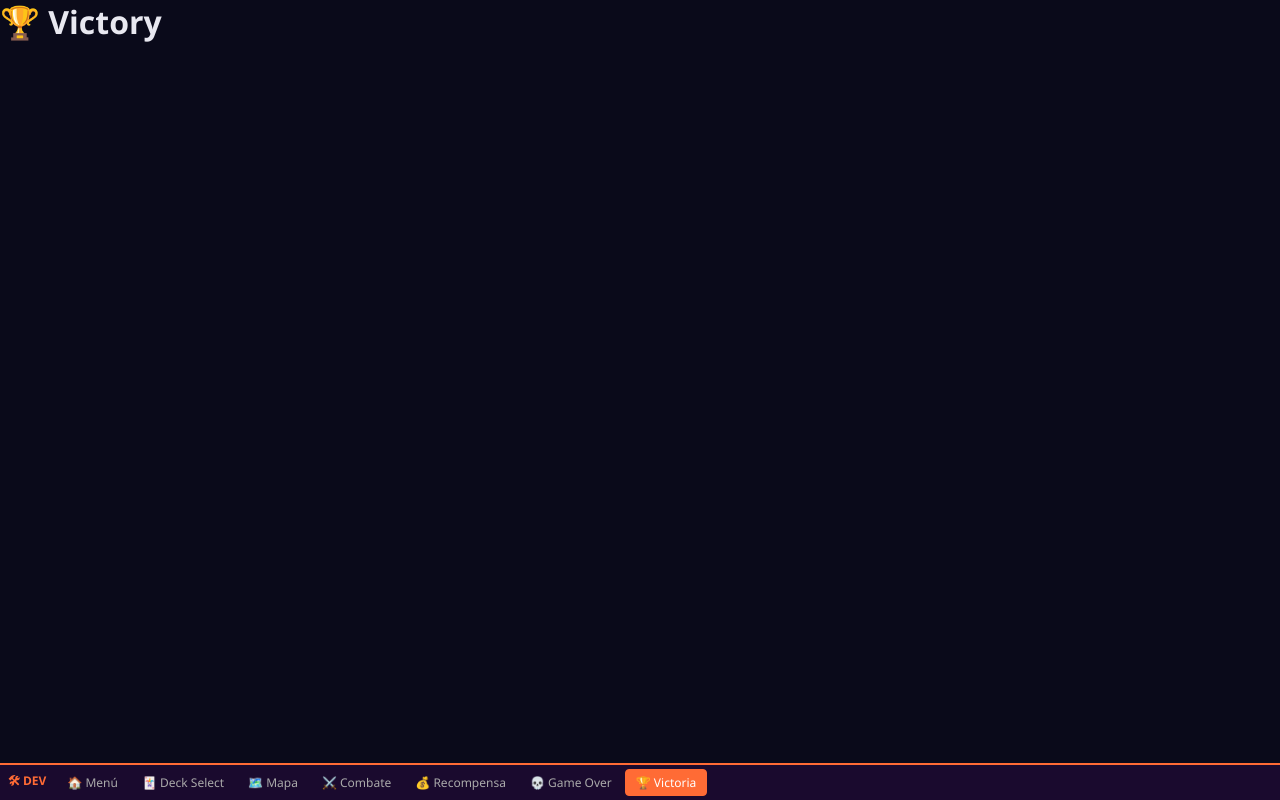
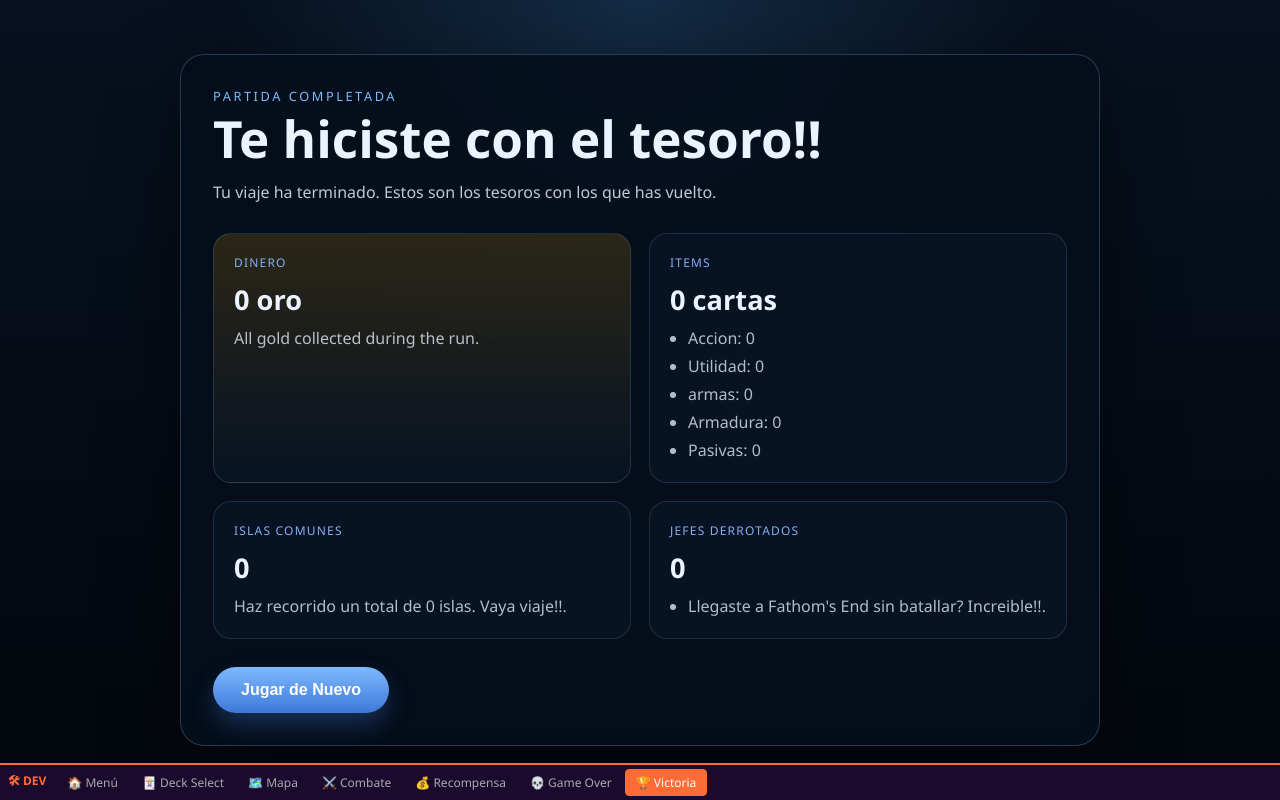
Before and after one commit to OskarRehbein/web_game_project_mc_or, a Vue app: page /victory in a window 1280 px wide. Built offline with nearby package versions, Linux system fonts and the light colour scheme.

Commit message:
feat T052 implementada - VictoryView.vue creada, muestra oro recolectgado, cartas recolectadas, islas visitadas y jefes derrotados

```diff
--- a/src/views/VictoryView.vue
+++ b/src/views/VictoryView.vue
@@ -1,5 +1,248 @@
 <template>
-  <main class="view-placeholder">
-    <h1>🏆 Victory</h1>
+  <main class="victory-view">
+    <section class="victory-view__card">
+      <p class="victory-view__eyebrow">
+        Partida Completada
+      </p>
+      <h1 class="victory-view__title">
+        Te hiciste con el tesoro!!
+      </h1>
+      <p class="victory-view__intro">
+        Tu viaje ha terminado. Estos son los tesoros con los que has vuelto.
+      </p>
+
+      <div class="victory-view__summary-grid">
+        <article class="summary-block summary-block--gold">
+          <span class="summary-block__label">Dinero</span>
+          <strong class="summary-block__value">{{ goldLoot }} oro</strong>
+          <span class="summary-block__note">All gold collected during the run.</span>
+        </article>
+
+        <article class="summary-block">
+          <span class="summary-block__label">Items</span>
+          <strong class="summary-block__value">{{ totalItems }} cartas</strong>
+          <ul class="summary-list">
+            <li>Accion: {{ cardCounts.action }}</li>
+            <li>Utilidad: {{ cardCounts.utility }}</li>
+            <li>armas: {{ cardCounts.weapon }}</li>
+            <li>Armadura: {{ cardCounts.armor }}</li>
+            <li>Pasivas: {{ cardCounts.passive }}</li>
+          </ul>
+        </article>
+
+        <article class="summary-block">
+          <span class="summary-block__label">Islas comunes</span>
+          <strong class="summary-block__value">{{ gameStore.regularIslandsCompleted }}</strong>
+          <span class="summary-block__note">Haz recorrido un total de {{ gameStore.regularIslandsCompleted }} islas. Vaya viaje!!.</span>
+        </article>
+
+        <article class="summary-block">
+          <span class="summary-block__label">Jefes derrotados</span>
+          <strong class="summary-block__value">{{ defeatedBossNames.length }}</strong>
+          <ul class="summary-list">
+            <li
+              v-for="bossName in defeatedBossNames"
+              :key="bossName"
+            >
+              {{ bossName }}
+            </li>
+            <li v-if="defeatedBossNames.length === 0">
+              Llegaste a Fathom's End sin batallar? Increible!!.
+            </li>
+          </ul>
+        </article>
+      </div>
+
+      <div class="victory-view__footer">
+        <button
+          class="victory-view__button"
+          type="button"
+          @click="playAgain"
+        >
+          Jugar de Nuevo
+        </button>
+      </div>
+    </section>
   </main>
 </template>
+
+<script setup>
+import { computed } from 'vue'
+import { useRouter } from 'vue-router'
+import { useGameStore } from '@/stores/gameStore.js'
+import { usePlayerStore } from '@/stores/playerStore.js'
+import { useDeckStore } from '@/stores/deckStore.js'
+import bossesData from '@/assets/data/bosses.json'
+
+const router = useRouter()
+const gameStore = useGameStore()
+const playerStore = usePlayerStore()
+const deckStore = useDeckStore()
+
+const goldLoot = computed(() => playerStore.gold)
+
+const cardCounts = computed(() => {
+  const counts = {
+    action: 0,
+    passive: 0,
+    utility: 0,
+    weapon: 0,
+    armor: 0,
+  }
+
+  for (const card of deckStore.cards) {
+    if (card?.type in counts) {
+      counts[card.type] += 1
+    }
+  }
+
+  return counts
+})
+
+const totalItems = computed(() => deckStore.cards.length)
+
+const defeatedBossNames = computed(() => {
+  const bossById = new Map(bossesData.map((boss) => [boss.id, boss]))
+  return gameStore.bossIslandsDefeated
+    .map((bossId) => bossById.get(bossId)?.name ?? bossId)
+    .filter(Boolean)
+})
+
+function playAgain() {
+  router.push('/')
+}
+</script>
+
+<style scoped>
+.victory-view {
+  min-height: 100vh;
+  display: grid;
+  place-items: center;
+  padding: 32px 20px;
+  background:
+    radial-gradient(circle at top, rgba(43, 94, 140, 0.35), transparent 40%),
+    linear-gradient(180deg, #07111f 0%, #03070d 100%);
+  color: #eaf3ff;
+}
+
+.victory-view__card {
+  width: min(100%, 920px);
+  border: 1px solid rgba(126, 176, 222, 0.28);
+  border-radius: 24px;
+  padding: 32px;
+  background: rgba(5, 14, 27, 0.88);
+  box-shadow: 0 24px 80px rgba(0, 0, 0, 0.45);
+  backdrop-filter: blur(10px);
+}
+
+.victory-view__eyebrow {
+  margin: 0 0 8px;
+  color: #7fb9ff;
+  text-transform: uppercase;
+  letter-spacing: 0.2em;
+  font-size: 0.8rem;
+}
+
+.victory-view__title {
+  margin: 0;
+  font-size: clamp(2.2rem, 4vw, 4rem);
+  line-height: 1;
+}
+
+.victory-view__intro {
+  max-width: 60ch;
+  margin: 16px 0 28px;
+  color: rgba(234, 243, 255, 0.82);
+  line-height: 1.6;
+}
+
+.victory-view__summary-grid {
+  display: grid;
+  grid-template-columns: repeat(2, minmax(0, 1fr));
+  gap: 18px;
+}
+
+.summary-block {
+  border: 1px solid rgba(126, 176, 222, 0.18);
+  border-radius: 18px;
+  padding: 20px;
+  background: rgba(9, 22, 39, 0.72);
+}
+
+.summary-block--gold {
+  background: linear-gradient(180deg, rgba(116, 86, 18, 0.35), rgba(9, 22, 39, 0.72));
+}
+
+.summary-block__label {
+  display: block;
+  margin-bottom: 10px;
+  color: #87aff0;
+  text-transform: uppercase;
+  letter-spacing: 0.1em;
+  font-size: 0.75rem;
+}
+
+.summary-block__value {
+  display: block;
+  font-size: 1.7rem;
+  margin-bottom: 8px;
+}
+
+.summary-block__note,
+.victory-view__note,
+.summary-list {
+  color: rgba(234, 243, 255, 0.76);
+  line-height: 1.5;
+}
+
+.summary-list {
+  margin: 0;
+  padding-left: 18px;
+}
+
+.summary-list li + li {
+  margin-top: 4px;
+}
+
+.victory-view__footer {
+  display: flex;
+  gap: 16px;
+  align-items: center;
+  justify-content: space-between;
+  margin-top: 28px;
+  flex-wrap: wrap;
+}
+
+.victory-view__button {
+  border: none;
+  border-radius: 999px;
+  padding: 14px 28px;
+  background: linear-gradient(180deg, #7fb9ff 0%, #3d78d8 100%);
+  color: #fff;
+  font-weight: 700;
+  font-size: 1rem;
+  cursor: pointer;
+  box-shadow: 0 12px 24px rgba(61, 120, 216, 0.32);
+  transition: transform 0.2s ease, box-shadow 0.2s ease;
+}
+
+.victory-view__button:hover {
+  transform: translateY(-1px);
+  box-shadow: 0 16px 28px rgba(61, 120, 216, 0.4);
+}
+
+@media (max-width: 720px) {
+  .victory-view__card {
+    padding: 24px;
+  }
+
+  .victory-view__summary-grid {
+    grid-template-columns: 1fr;
+  }
+
+  .victory-view__footer {
+    flex-direction: column;
+    align-items: flex-start;
+  }
+}
+</style>
```
